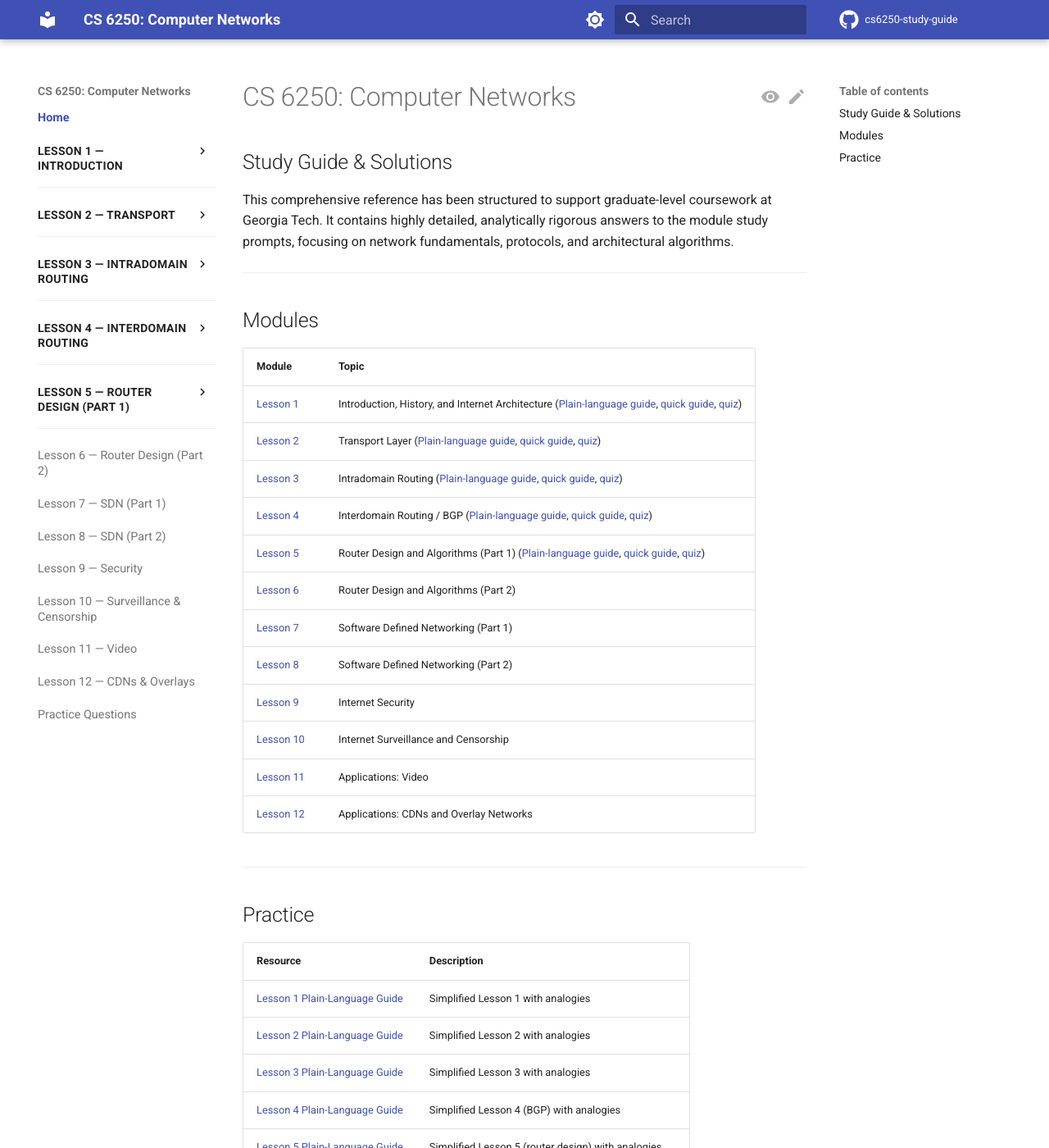
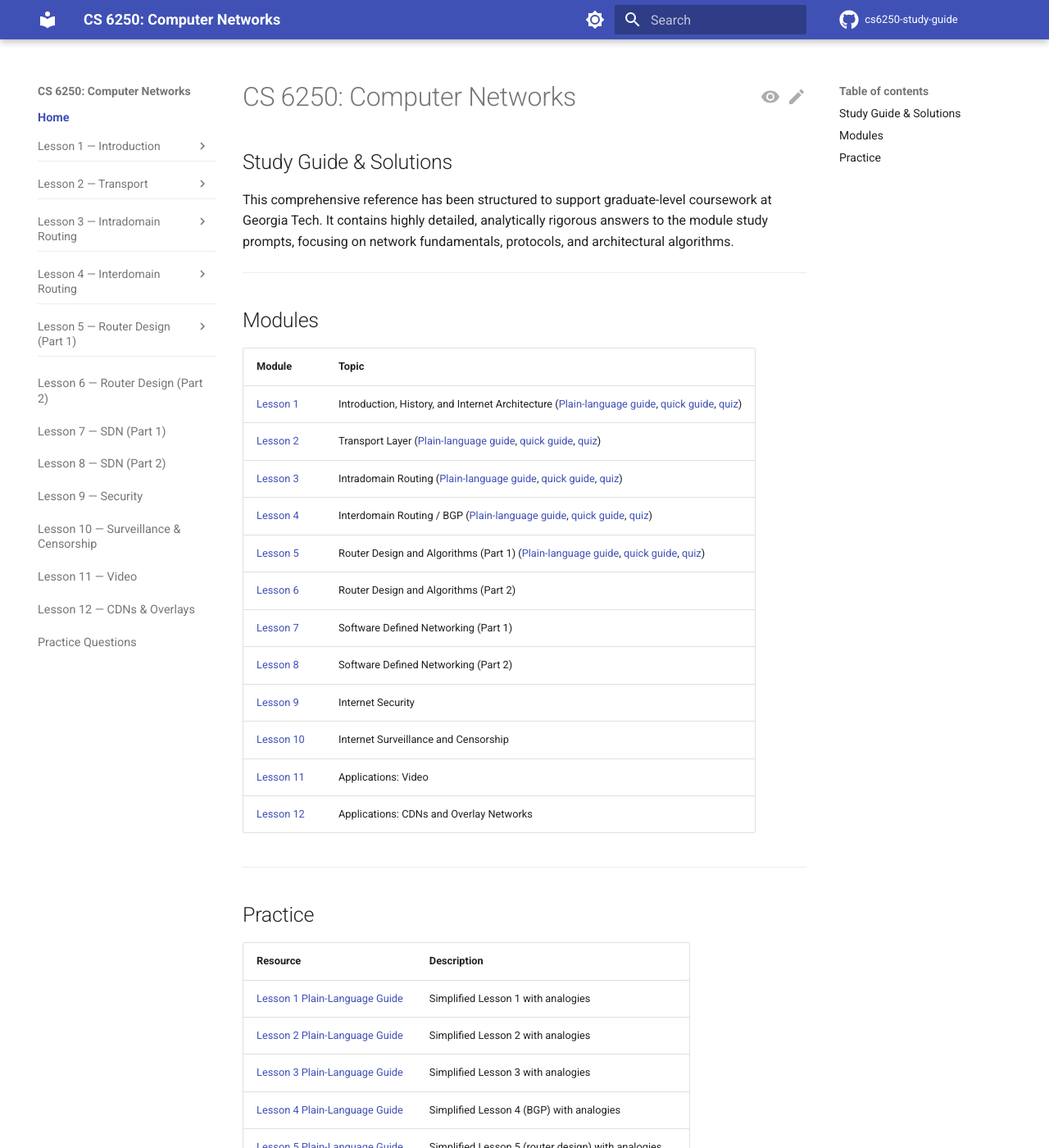
Before and after one commit to lukehiura/cs6250-study-guide, an MkDocs documentation site: the page built from docs/index.md, in a window 1280 px wide and 1400 px high. Shown: the whole window at 82% size. Built offline with MkDocs 1.6.1 and Material for MkDocs 9.7.7, drawn with Linux system fonts in a browser that asks for light colours; comment, search, counter and statistics services are not loaded.

Commit message:
Adding nav

```diff
--- a/docs/stylesheets/extra.css
+++ b/docs/stylesheets/extra.css
@@ -1,21 +1,42 @@
-/* ── Sidebar: lesson groups ───────────────────────────────────────── */
+/*
+ * CS 6250 study guide — sidebar & theme tweaks
+ *
+ * Material for MkDocs customizes via extra_css + CSS variables (:root > *).
+ * Nav behavior is configured in mkdocs.yml (prune, path, no sections/expand).
+ * See: https://squidfunk.github.io/mkdocs-material/setup/setting-up-navigation/
+ */
 
-/* Consistent link color — no visited-link purple/blue drift */
-.md-nav--primary .md-nav__link {
-  color: var(--md-default-fg-color--light);
+/* ── Design tokens (Material pattern: :root > *) ───────────────────── */
+
+:root > * {
+  --cs-lesson-header-size: 0.7rem;
+  --cs-lesson-link-size: 0.72rem;
+  --cs-lesson-gap: 0.45rem;
+  --cs-lesson-indent: 0.5rem;
+  --cs-lesson-rail: 2px solid var(--md-default-fg-color--lightest);
+  --cs-lesson-muted: var(--md-default-fg-color--light);
+  --cs-lesson-text: var(--md-default-fg-color);
+  --cs-lesson-active: var(--md-primary-fg-color);
 }
 
-.md-nav--primary .md-nav__link:hover {
-  color: var(--md-default-fg-color);
+/* ── Primary sidebar (lesson column) ───────────────────────────────── */
+
+/* Normalize link color — prevents visited-link purple/blue drift */
+.md-nav--primary a.md-nav__link:any-link {
+  color: var(--cs-lesson-muted);
+}
+
+.md-nav--primary a.md-nav__link:any-link:hover {
+  color: var(--cs-lesson-text);
 }
 
 .md-nav--primary .md-nav__link--active,
-.md-nav--primary .md-nav__item--active > .md-nav__link {
-  color: var(--md-primary-fg-color);
+.md-nav--primary .md-nav__item--active > a.md-nav__link {
+  color: var(--cs-lesson-active);
   font-weight: 600;
 }
 
-/* Top-level lesson groups */
+/* Lesson group spacing */
 .md-nav--primary > .md-nav__list > .md-nav__item--nested {
   margin-top: 0.15rem;
 }
@@ -23,50 +44,49 @@
 .md-nav--primary > .md-nav__list > .md-nav__item--nested + .md-nav__item--nested,
 .md-nav--primary > .md-nav__list > .md-nav__item--nested + .md-nav__item:not(.md-nav__item--nested) {
   border-top: 1px solid var(--md-default-fg-color--lightest);
-  margin-top: 0.45rem;
-  padding-top: 0.45rem;
+  margin-top: var(--cs-lesson-gap);
+  padding-top: var(--cs-lesson-gap);
 }
 
-/* Collapsible lesson header */
+/* Collapsible lesson header (label toggles nested list) */
 .md-nav--primary > .md-nav__list > .md-nav__item--nested > label.md-nav__link {
   font-weight: 600;
-  font-size: 0.7rem;
+  font-size: var(--cs-lesson-header-size);
   letter-spacing: 0.02em;
   text-transform: uppercase;
-  color: var(--md-default-fg-color);
+  color: var(--cs-lesson-text);
   padding-top: 0.3rem;
   padding-bottom: 0.3rem;
   margin-bottom: 0.1rem;
 }
 
 .md-nav--primary > .md-nav__list > .md-nav__item--nested.md-nav__item--active > label.md-nav__link {
-  color: var(--md-primary-fg-color);
+  color: var(--cs-lesson-active);
 }
 
-/* Child links: compact, lightly indented */
+/* Nested guide links — left rail for visual hierarchy */
 .md-nav--primary > .md-nav__list > .md-nav__item--nested > .md-nav > .md-nav__list {
   margin-left: 0.35rem;
-  padding-left: 0.5rem;
-  border-left: 2px solid var(--md-default-fg-color--lightest);
+  padding-left: var(--cs-lesson-indent);
+  border-left: var(--cs-lesson-rail);
 }
 
-.md-nav--primary > .md-nav__list > .md-nav__item--nested > .md-nav > .md-nav__list > .md-nav__item > .md-nav__link {
-  font-size: 0.72rem;
+.md-nav--primary > .md-nav__list > .md-nav__item--nested > .md-nav > .md-nav__list > .md-nav__item > a.md-nav__link {
+  font-size: var(--cs-lesson-link-size);
   padding-top: 0.25rem;
   padding-bottom: 0.25rem;
   padding-left: 0.55rem;
 }
 
 /* Single-page lessons (6–12), Home, Practice Questions */
-.md-nav--primary > .md-nav__list > .md-nav__item:not(.md-nav__item--nested) > .md-nav__link {
-  font-size: 0.72rem;
+.md-nav--primary > .md-nav__list > .md-nav__item:not(.md-nav__item--nested) > a.md-nav__link {
+  font-size: var(--cs-lesson-link-size);
   font-weight: 500;
   padding-top: 0.3rem;
   padding-bottom: 0.3rem;
 }
 
-/* Home link — visually distinct from lessons */
-.md-nav--primary > .md-nav__list > .md-nav__item:first-child > .md-nav__link {
+.md-nav--primary > .md-nav__list > .md-nav__item:first-child > a.md-nav__link {
   font-weight: 600;
   margin-bottom: 0.25rem;
 }
--- a/mkdocs.yml
+++ b/mkdocs.yml
@@ -25,7 +25,10 @@ theme:
         name: Switch to light mode
   features:
     - navigation.top
+    - navigation.path
+    - navigation.prune
     - navigation.instant
+    - navigation.instant.prefetch
     - navigation.tracking
     - search.suggest
     - search.highlight
```
